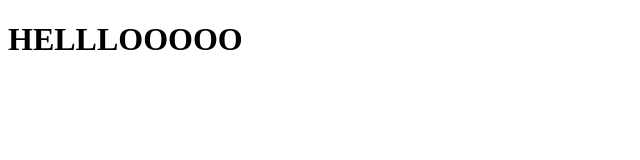
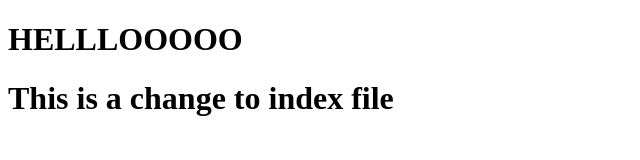
Before and after one commit to Rajeevinee/CTtrialProj, a plain HTML site: page index.html in a window 1280 px wide. Shown: the whole page, without its empty margins (0-640 px from the left). Drawn offline with Linux system fonts and the light colour scheme.

Commit message:
index file with chnages committed

```diff
--- a/index.html
+++ b/index.html
@@ -8,5 +8,6 @@
 </head>
 <body>
     <h1>HELLLOOOOO</h1>
+    <h1>This is a change to index file</h1>
 </body>
 </html>
```
